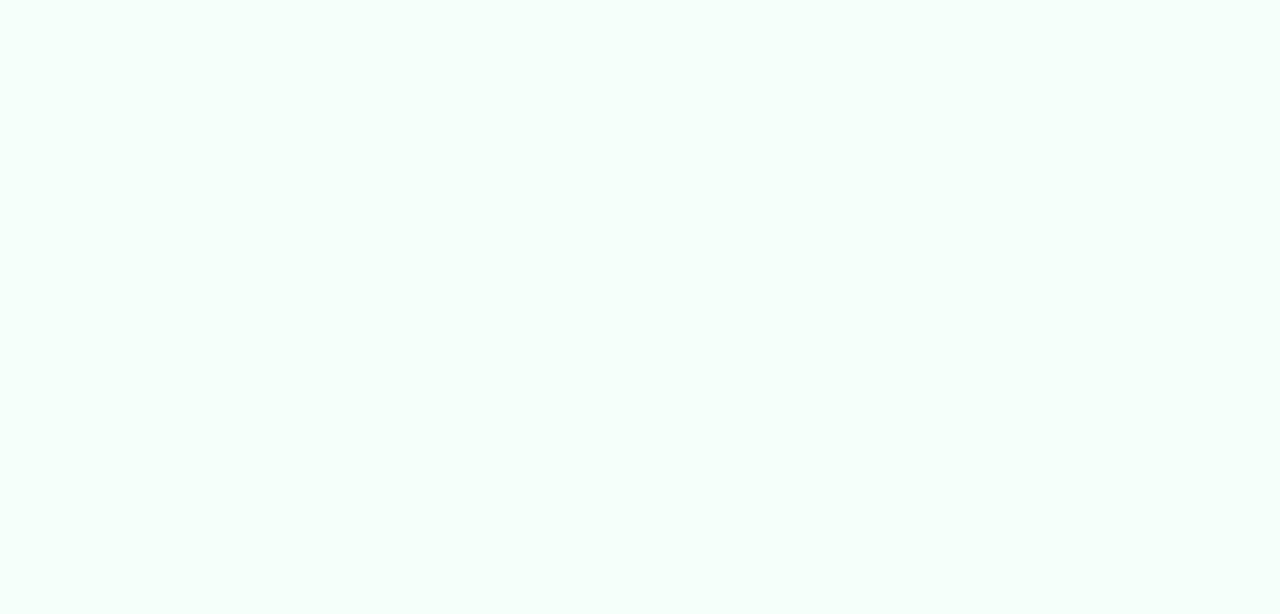
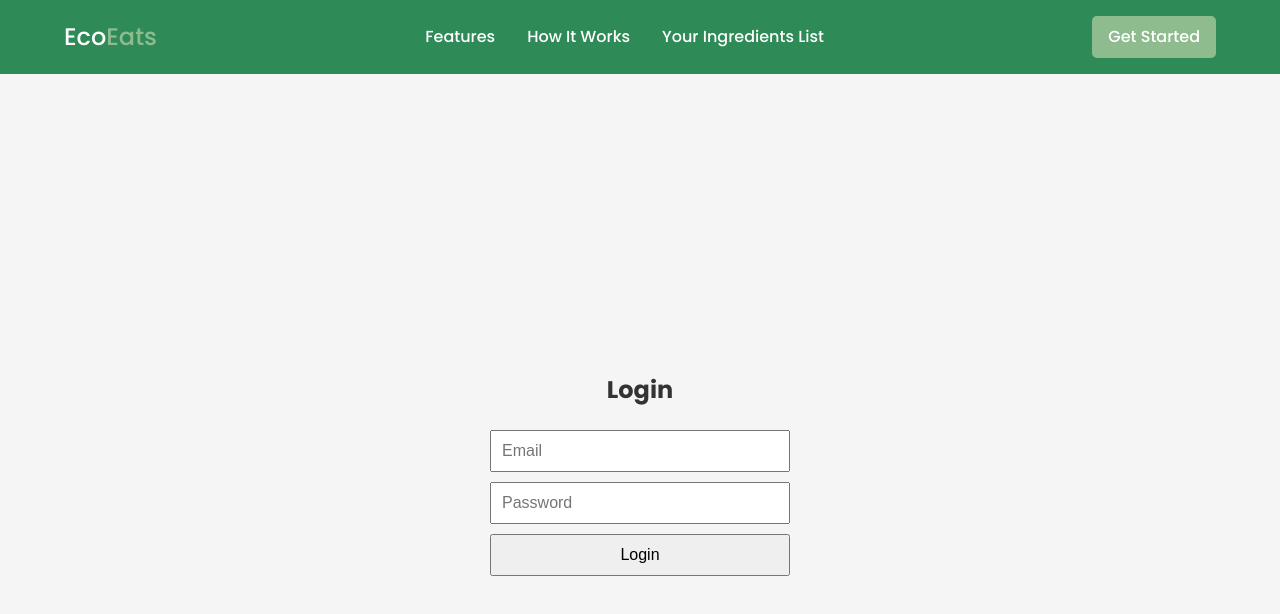
Before and after one commit to insiya2414/EcoEats, a React (Create React App) app in the folder ecoeats/: page /login in a window 1280 px wide. Before the commit this address had no page. Shown: the top 614 px of the page. Built offline with nearby package versions, Linux system fonts and the light colour scheme.

Commit message:
added basic login page

```diff
--- a/ecoeats/src/App.js
+++ b/ecoeats/src/App.js
@@ -4,6 +4,7 @@ import Layout from './Components/Layout';
 import Homepage from './Pages/homepage';
 import GetStarted from './Pages/getstarted';
 import Ingredients from './Pages/ingredients';
+import Login from './Pages/login';
 
 function App() {
     return (
@@ -13,6 +14,7 @@ function App() {
                     <Route index element={<Homepage />} />
                     <Route path="get-started" element={<GetStarted />} />
                     <Route path="ingredients" element={<Ingredients />} />
+                    <Route path="login" element={<Login />} />
                 </Route>
             </Routes>
         </Router>
--- /dev/null
+++ b/ecoeats/src/Pages/login.js
@@ -0,0 +1,37 @@
+import React, { useState } from 'react';
+
+function Login() {
+    const [email, setEmail] = useState('');
+    const [password, setPassword] = useState('');
+
+    const handleSubmit = (e) => {
+        e.preventDefault();
+        console.log("Email:", email);
+        console.log("Password:", password);
+    };
+
+    return (
+        <div className="login-container">
+            <h2>Login</h2>
+            <form onSubmit={handleSubmit}>
+                <input
+                    type="email"
+                    placeholder="Email"
+                    value={email}
+                    onChange={(e) => setEmail(e.target.value)}
+                    required
+                />
+                <input
+                    type="password"
+                    placeholder="Password"
+                    value={password}
+                    onChange={(e) => setPassword(e.target.value)}
+                    required
+                />
+                <button type="submit">Login</button>
+            </form>
+        </div>
+    );
+}
+
+export default Login;
--- a/ecoeats/src/styles.css
+++ b/ecoeats/src/styles.css
@@ -232,3 +232,33 @@ body {
     margin: 1rem 0;
   }
 }
+.login-container {
+  display: flex;
+  flex-direction: column;
+  align-items: center;
+  justify-content: center;
+  height: 100vh;
+  background-color: #f5f5f5;
+}
+
+.login-container h2 {
+  margin-bottom: 20px;
+}
+
+.login-container form {
+  display: flex;
+  flex-direction: column;
+  width: 300px;
+}
+
+.login-container input {
+  margin-bottom: 10px;
+  padding: 10px;
+  font-size: 16px;
+}
+
+.login-container button {
+  padding: 10px;
+  font-size: 16px;
+  cursor: pointer;
+}
```
Also changed, not shown: 1 other file (tests, documents, lock files or other folders).
